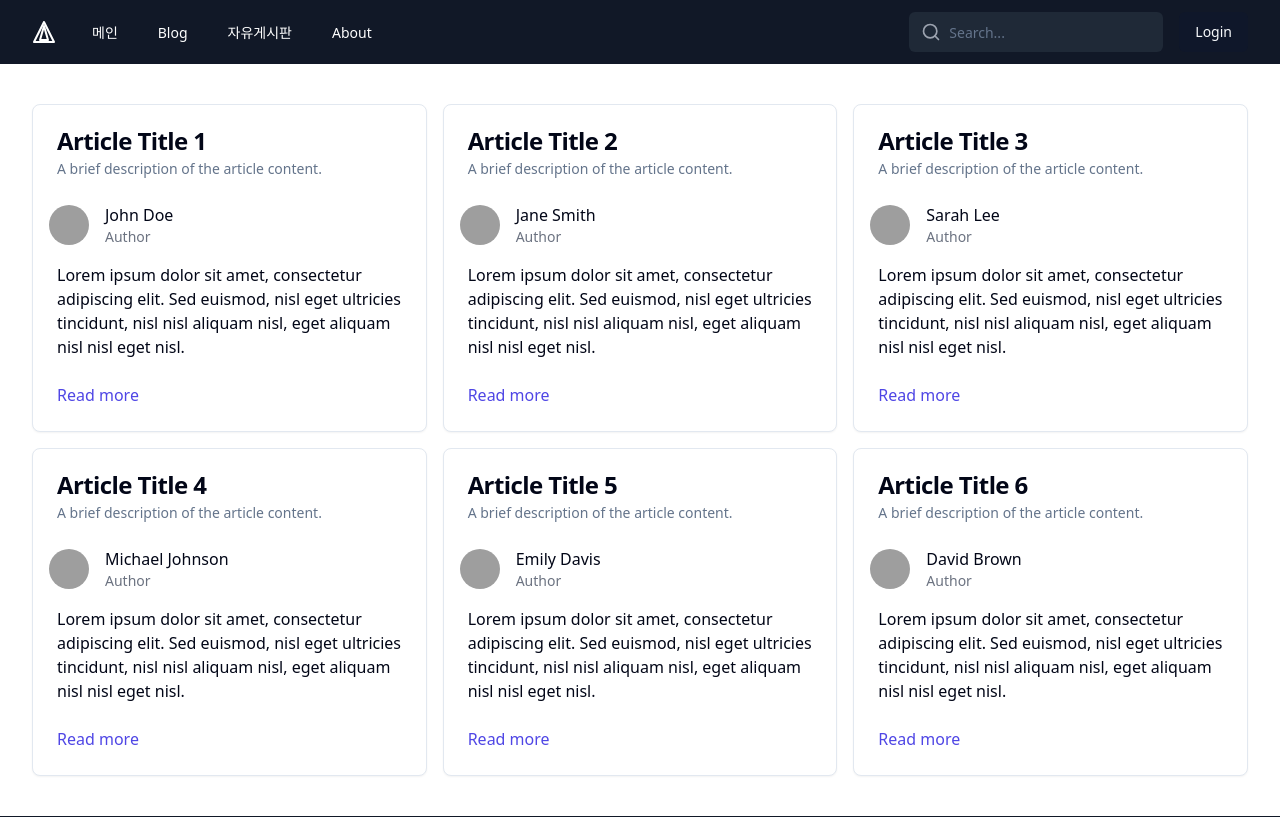
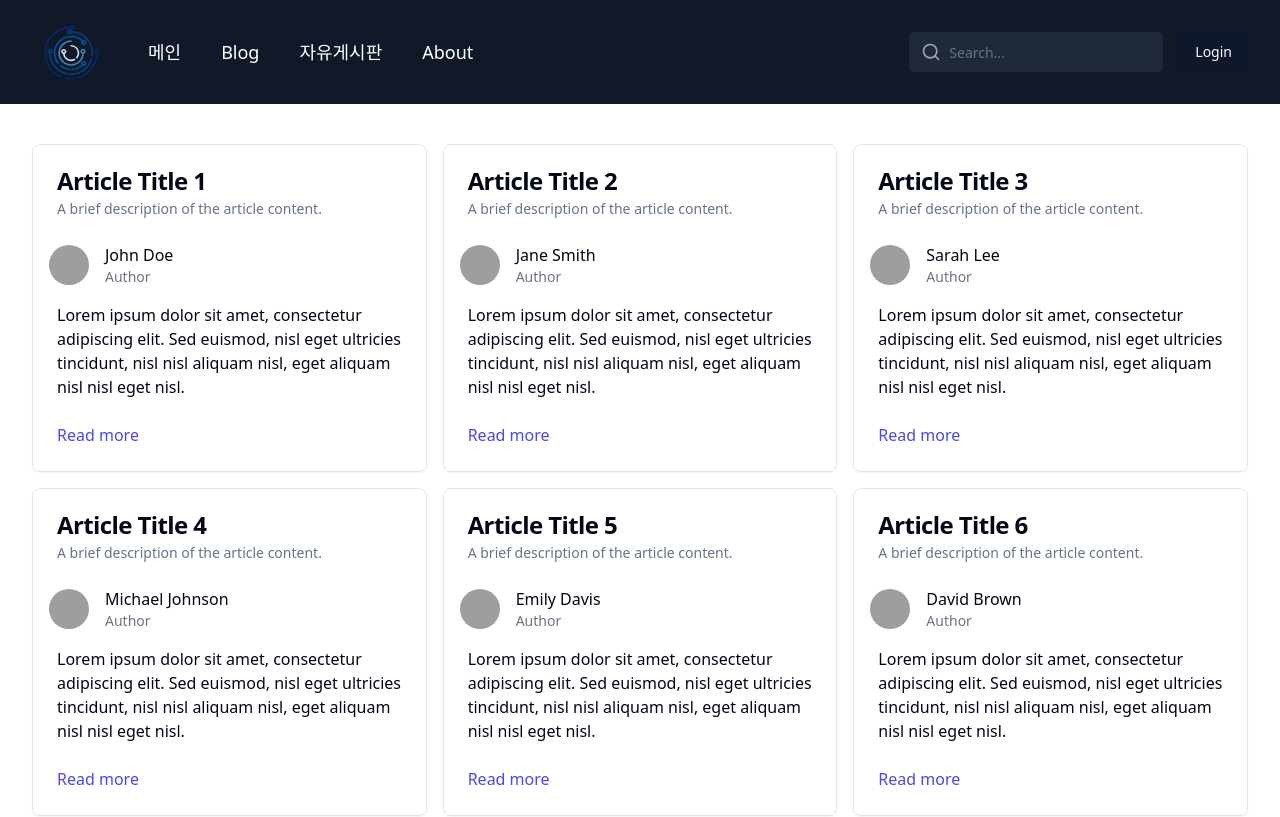
Before and after one commit to sudo-Terry/KonDuck, a Next.js app in the folder front-view/: page / in a window 1280 px wide. Shown: the top 817 px of the page. Built offline with nearby package versions, Linux system fonts and the light colour scheme; grey boxes are pictures that could not be loaded.

Commit message:
FEATURE - 페이지 헤더에 로고 추가
- svg이미지 사용을 위한 라이브러리 추가
- assets 폴더에서 svg관리

```diff
--- a/front-view/components/Header.tsx
+++ b/front-view/components/Header.tsx
@@ -1,7 +1,8 @@
 import Link from "next/link";
 import { Input } from "@/components/ui/input";
 import { Button } from "@/components/ui/button";
-import { SearchIcon, MountainIcon } from "@/components/icons";
+import { SearchIcon } from "@/components/icons";
+import LogoSVG from "@/assets/Dev-AC.svg";
 
 export function Header() {
   return (
@@ -9,31 +10,29 @@ export function Header() {
       <div className="flex items-center">
         <Link href="/">
           <div className="flex items-center cursor-pointer">
-            <MountainIcon className="h-6 w-6" />
-            <span className="sr-only">Acme Inc</span>
+            <LogoSVG className="h-20 w-20" />
+            <span className="sr-only">DevAC</span>
           </div>
         </Link>
         <div className="ml-6 hidden sm:block">
           <div className="flex space-x-4">
             <Link href="/" passHref>
-              <span className="rounded-md px-3 py-2 text-sm font-medium hover:bg-gray-800 cursor-pointer">
+              <span className="rounded-md px-3 py-2 text-lg font-medium hover:bg-gray-800 cursor-pointer">
                 메인
               </span>
             </Link>
             <Link href="#" passHref>
-              <span className="rounded-md px-3 py-2 text-sm font-medium hover:bg-gray-800 cursor-pointer">
+              <span className="rounded-md px-3 py-2 text-lg font-medium hover:bg-gray-800 cursor-pointer">
                 Blog
               </span>
             </Link>
             <Link href="/freeBoard" passHref>
-              {" "}
-              {/* Updated Products link to navigate to freeBoard page */}
-              <span className="rounded-md px-3 py-2 text-sm font-medium hover:bg-gray-800 cursor-pointer">
+              <span className="rounded-md px-3 py-2 text-lg font-medium hover:bg-gray-800 cursor-pointer">
                 자유게시판
               </span>
             </Link>
             <Link href="#" passHref>
-              <span className="rounded-md px-3 py-2 text-sm font-medium hover:bg-gray-800 cursor-pointer">
+              <span className="rounded-md px-3 py-2 text-lg font-medium hover:bg-gray-800 cursor-pointer">
                 About
               </span>
             </Link>
--- a/front-view/components/icons.tsx
+++ b/front-view/components/icons.tsx
@@ -21,23 +21,3 @@ export function SearchIcon(props: IconProps) {
     </svg>
   );
 }
-
-export function MountainIcon(props: IconProps) {
-  return (
-    <svg
-      {...props}
-      xmlns="http://www.w3.org/2000/svg"
-      width="24"
-      height="24"
-      viewBox="0 0 24 24"
-      fill="none"
-      stroke="currentColor"
-      strokeWidth="2"
-      strokeLinecap="round"
-      strokeLinejoin="round"
-    >
-      <path d="M12 2L2 22h20L12 2z" />
-      <path d="M12 6l4 14H8l4-14z" />
-    </svg>
-  );
-}
--- a/front-view/next.config.js
+++ b/front-view/next.config.js
@@ -11,4 +11,13 @@ module.exports = {
   compiler: {
     styledComponents: true,
   },
+  reactStrictMode: true,
+  webpack: (config) => {
+    config.module.rules.push({
+      test: /\.svg$/,
+      use: ["@svgr/webpack"],
+    });
+
+    return config;
+  },
 };
--- a/front-view/package.json
+++ b/front-view/package.json
@@ -22,6 +22,7 @@
     "tailwindcss-animate": "^1.0.7"
   },
   "devDependencies": {
+    "@svgr/webpack": "^8.1.0",
     "@types/node": "^20",
     "@types/react": "^18",
     "@types/react-dom": "^18",
```
Also changed, not shown: front-view/assets/Dev-AC.svg (added), 1 other file (tests, documents, lock files or other folders).
